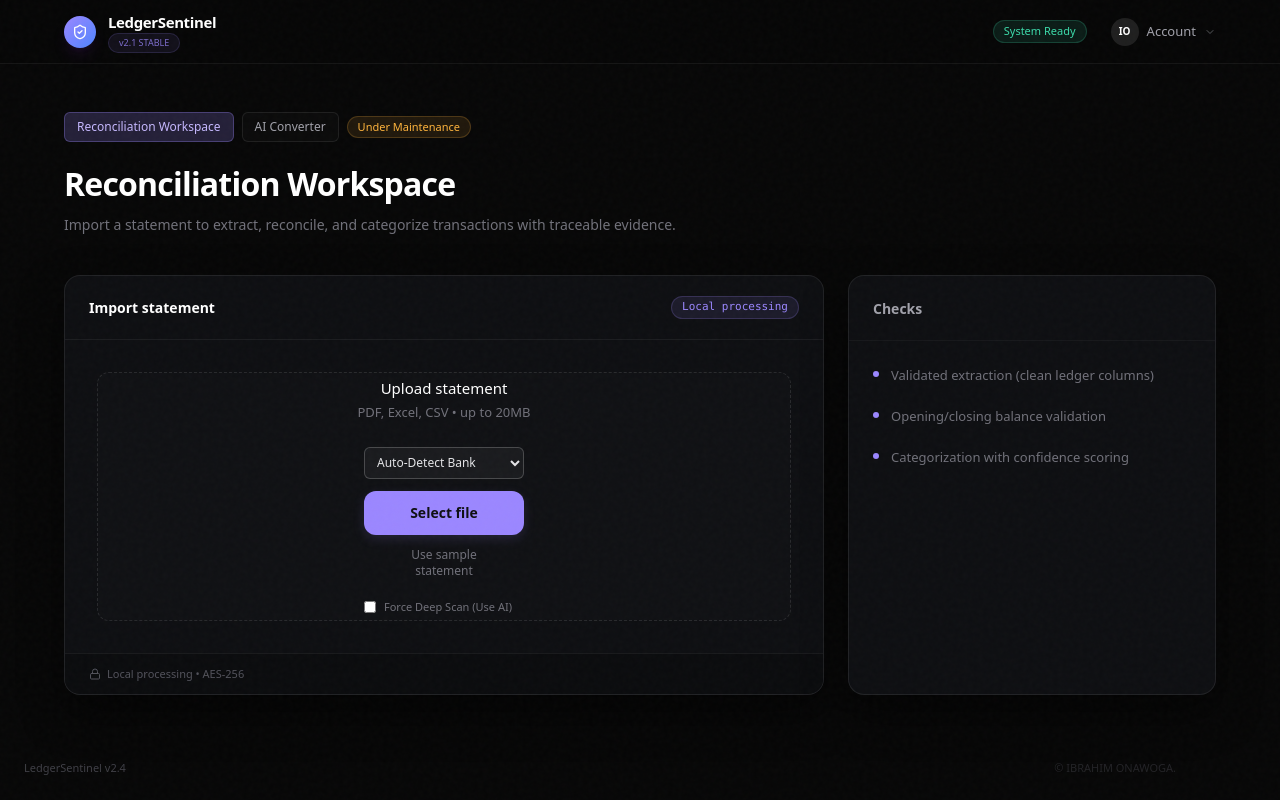
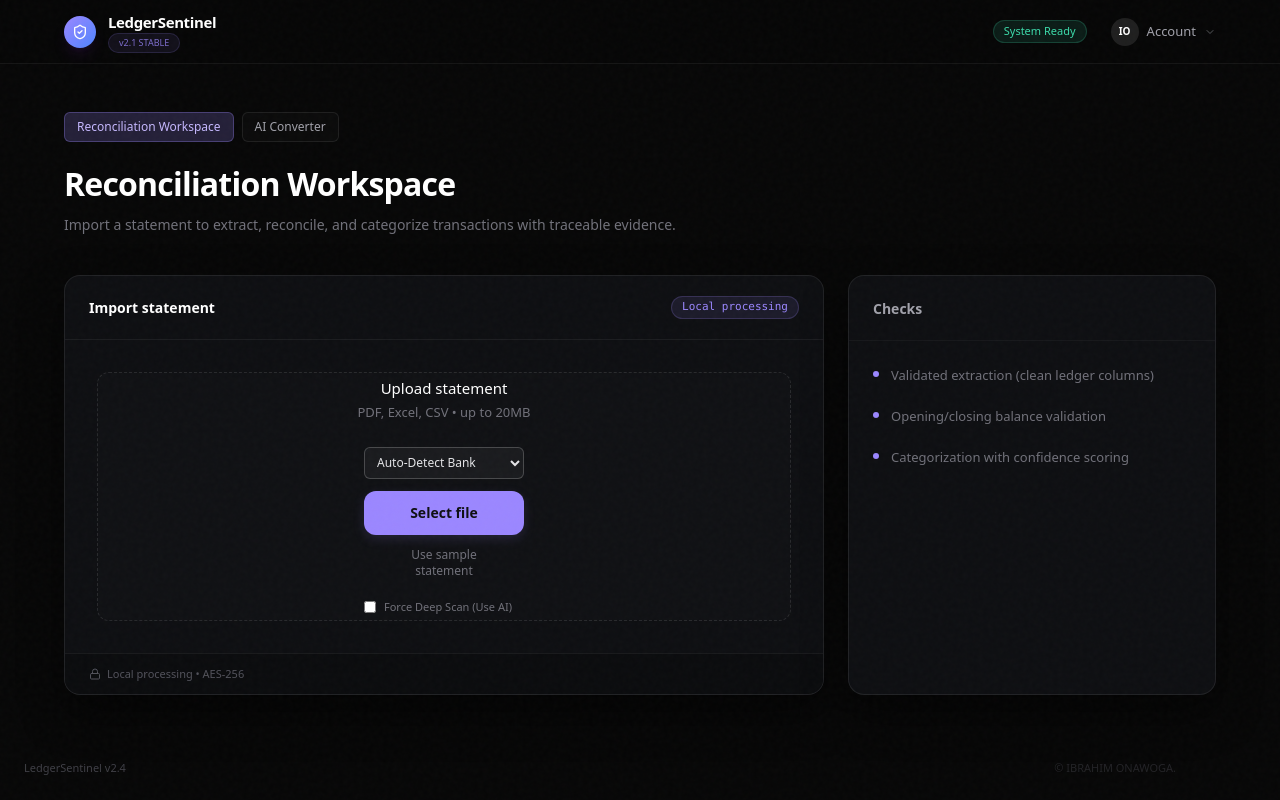
Before and after one commit to rajesharjun-oss/new-statement-analyzer, a React (Vite) app: page / in a window 1280 px wide. Built offline with nearby package versions, Linux system fonts and the light colour scheme.

Commit message:
Remove maintenance badge from workspace tabs

```diff
--- a/App.tsx
+++ b/App.tsx
@@ -499,7 +499,6 @@ export default function App() {
                >
                   AI Converter
                </button>
-               <Badge variant="warning" className="text-[10px]">Under Maintenance</Badge>
             </div>
 
             {activeTab === "converter" ? (
```
